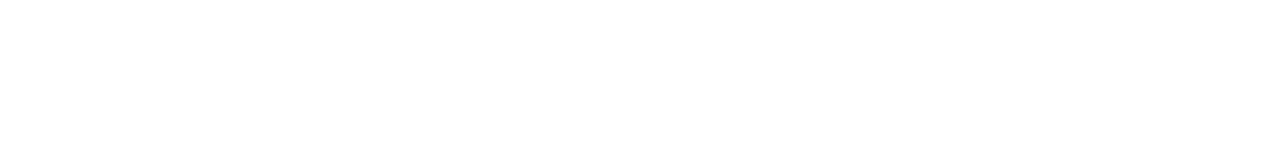
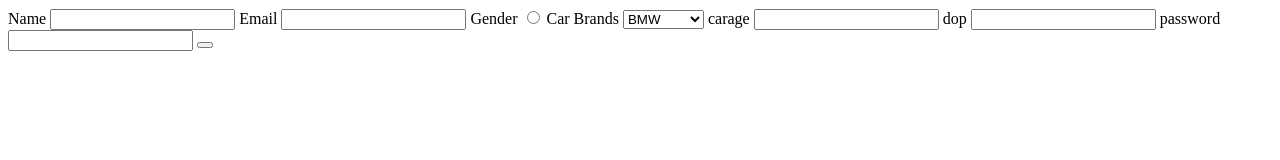
Before and after one commit to acciojob/car-insurance-form-anmolaccio, a website: page main.html in a window 1280 px wide. Drawn offline with Linux system fonts and the light colour scheme.

Commit message:
created a submission

```diff
--- a/main.html
+++ b/main.html
@@ -7,6 +7,34 @@
 </head>
 
 <body>
+	<form method="post">
+		<label for="name">Name</label>
+		<input field="Name" type="Text" id="name" required>
+         <label for="email">Email</label>
+		<input field="Email" type="Email" id="email" required>
+		<label for="Gender">Gender</label>
+		<input  field="Gender" type="radio"  required>
+		<label for="cars">Car Brands</label>
+		<select field="Car Brands" id="cars" required>
+
+			<option>BMW</option>
+         <option>Audi</option>
+		<option>Mercedez</option>
+		</select>
+      	<label for="carage">carage</label>
+		<input field="Car Age" type="Number" id="carage" required>
+       <label for="dop">dop</label>
+		<input field="Date of Purchase (dop)" type="	Date" id="dop" required>
+         <label for="password">password</label>
+		<input field="Password" type="Password" id="password" required>
+		<button type="submit">
+
+
+
+
+
+
+	</form>
 	<!-- the entire body must be written by student -->
     <script type="text/javascript" src="./script.js">
 </script>
```
